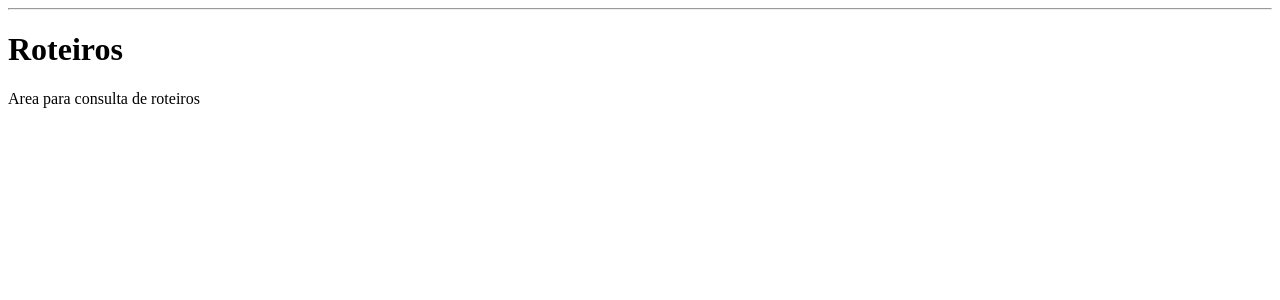
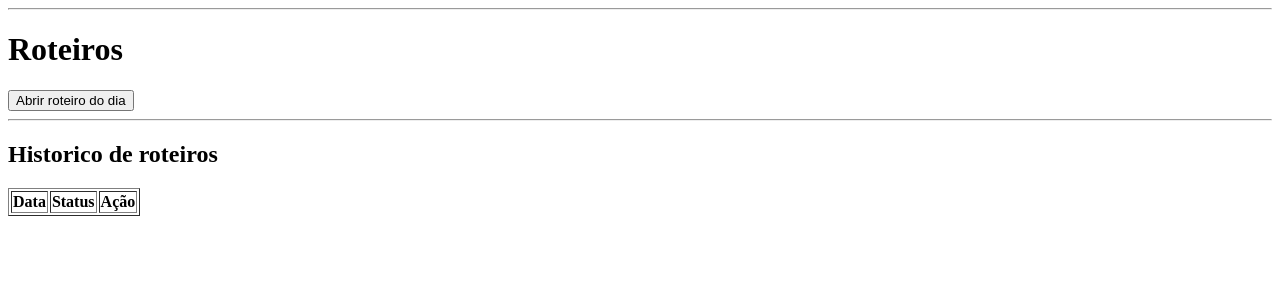
Before and after one commit to gabrielxavii/Gerenciador-de-notas, a Flask app: page /roteiros in a window 1280 px wide. Shown: the part 26-326 px from the top of the page. Run offline with Flask 3, Linux system fonts and the light colour scheme; data that the repository does not hold is empty.

Commit message:
Implementa o gerenciamento de roteiros

```diff
--- a/app.py
+++ b/app.py
@@ -1,10 +1,15 @@
-from flask import Flask, render_template, redirect, request
+from flask import Flask, render_template, redirect, request, url_for
 from database import(
     criar_banco,
     cadastrar_transportadora,
     listar_transportadoras,
     atualizar_transportadora,
-    buscar_transportadora
+    buscar_transportadora,
+    excluir_transportadora,
+    criar_roteiro,
+    listar_roteiros,
+    buscar_roteiro,
+    fechar_roteiro
 )
 
 app = Flask(__name__)
@@ -19,9 +24,21 @@ def dashboard():
 def leitura():
     return render_template("leitura.html")
 
-@app.route("/roteiros")
+@app.route("/roteiros", methods=["GET", "POST"])
 def roteiros():
-    return render_template("roteiros.html")
+
+    if request.method == "POST":
+
+        criado = criar_roteiro()
+
+        return redirect("/roteiros")
+
+    roteiros = listar_roteiros()
+
+    return render_template(
+        "roteiros.html",
+        roteiros=roteiros
+        )
 
 @app.route("/transportadoras", methods=["GET", "POST"])
 def transportadoras():
@@ -59,5 +76,27 @@ def editar_transportadoras(id):
             transportadora=transportadora
         )
 
+@app.route("/transportadora/<int:id>/excluir", methods= ["POST"])
+def excluir_transportadora_rota(id):
+    excluir_transportadora(id)
+    return redirect(url_for("transportadoras"))
+
+@app.route("/roteiros/<int:id>")
+def vizualizar_roteiro(id):
+
+    roteiro = buscar_roteiro(id)
+
+    return render_template(
+        "vizualizar_roteiro.html",
+        roteiro=roteiro
+    )
+
+@app.route("/roteiros/<int:id>/fechar", methods=["POST"])
+def fechar_roteiro_rota(id):
+
+    fechar_roteiro(id)
+
+    return redirect("/roteiros")
+
 if __name__ == "__main__":
     app.run(debug=True)
--- a/database.py
+++ b/database.py
@@ -1,4 +1,5 @@
 import sqlite3
+from datetime import date
 # ==========================
 # CONEXÃO
 # ==========================
@@ -80,7 +81,7 @@ def listar_transportadoras():
 
     cursor.execute("""
         SELECT * FROM transportadoras
-        ORDER BY nome
+        ORDER BY LOWER(nome);
     """)
 
     transportadoras = cursor.fetchall()
@@ -135,6 +136,82 @@ def excluir_transportadora(id):
     conexao.commit()
     conexao.close()
 
+def criar_roteiro():
+
+    conexao = conectar()
+    cursor = conexao.cursor()
+
+    cursor.execute("""
+        SELECT *
+        FROM roteiros
+        WHERE status = 'Aberto'
+    """)
+
+    roteiro_aberto = cursor.fetchone()
+
+    if roteiro_aberto:
+        conexao.close()
+        return False
+
+    data_atual = date.today()
+
+    cursor.execute("""
+        INSERT INTO roteiros(data, status)
+        VALUES (?,?)
+    """, (data_atual, "Aberto"))
+
+    conexao.commit()
+    conexao.close()
+
+    return True
+
+def listar_roteiros():
+
+    conexao = conectar()
+    cursor = conexao.cursor()
+
+    cursor.execute("""
+        SELECT *
+        FROM roteiros
+        ORDER BY data DESC
+    """)
+
+    roteiros = cursor.fetchall()
+
+    conexao.close()
+
+    return roteiros
+
+def buscar_roteiro(id):
+
+    conexao = conectar()
+    cursor = conexao.cursor()
+
+    cursor.execute("""
+        SELECT *
+        FROM roteiros
+        WHERE id = ?
+    """, (id,))
+
+    roteiro = cursor.fetchone()
+
+    conexao.close()
+
+    return roteiro
+
+def fechar_roteiro(id):
+
+    conexao = conectar()
+    cursor = conexao.cursor()
+
+    cursor.execute("""
+        UPDATE roteiros
+        SET status = 'Fechado'
+        WHERE id = ?
+    """, (id,))
+
+    conexao.commit()
+    conexao.close()
 
 
 if __name__ == "__main__":
--- a/templates/roteiros.html
+++ b/templates/roteiros.html
@@ -4,6 +4,46 @@
 
 <h1>Roteiros</h1>
 
-<p>Area para consulta de roteiros</p>
+<form method="POST">
+
+    <button type="submit">
+        Abrir roteiro do dia
+    </button>
+</form>
+
+<hr>
+
+<h2>Historico de roteiros</h2>
+
+<table border="1">
+
+    <tr>
+        <th>Data</th>
+        <th>Status</th>
+        <th>Ação</th>
+    </tr>
+
+    {% for roteiro in roteiros %}
+
+    <tr>
+
+        <td>
+            {{ roteiro[1] }}
+        </td>
+
+        <td>
+            {{ roteiro[2] }}
+        </td>
+
+        <td>
+            <a href="{{ url_for('vizualizar_roteiro', id=roteiro[0] )}}">
+                Visualizar
+            </a>
+        </td>
+
+    </tr>
+    {% endfor %}
+
+</table>
 
 {% endblock %}
```
Also changed, not shown: templates/transportadoras.html (+10 -2 lines), templates/vizualizar_roteiro.html (added, +40 -0 lines).
